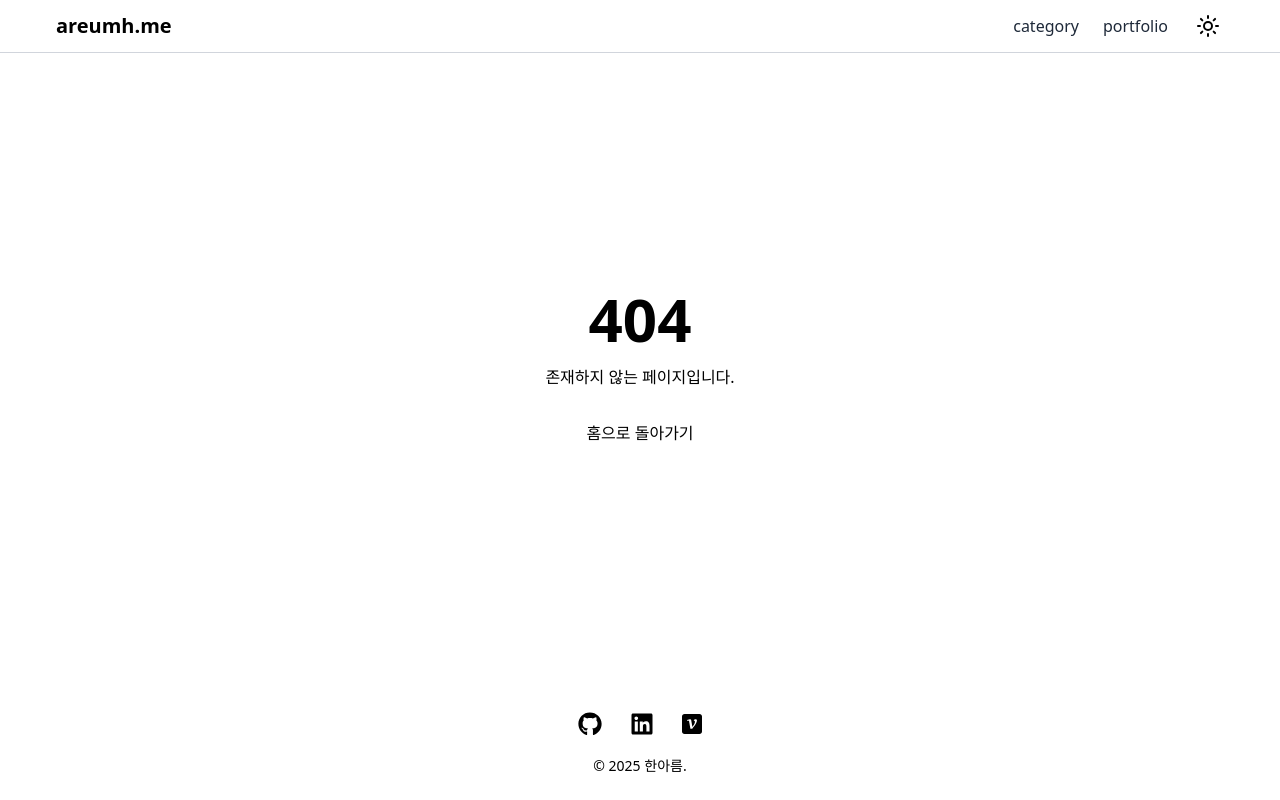
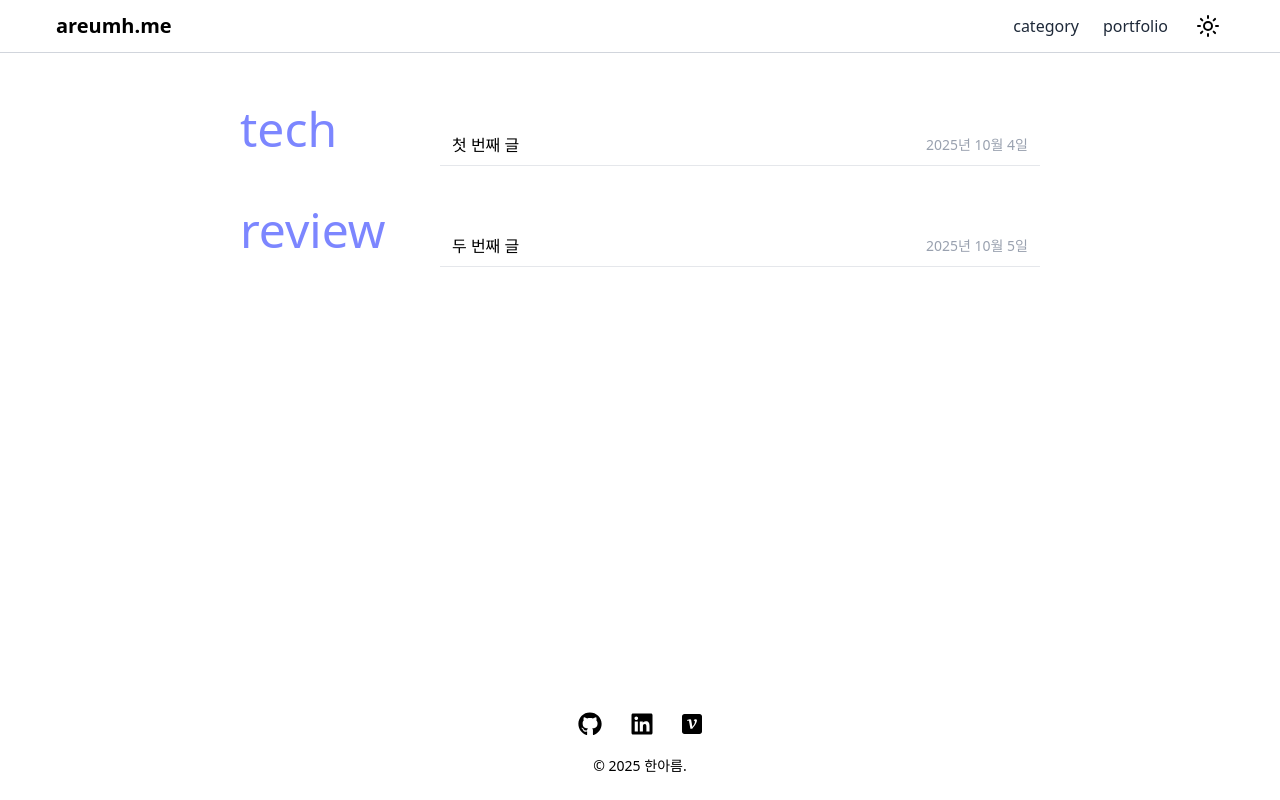
Before and after one commit to areumH/areumh-blog, a Next.js app: page /category in a window 1280 px wide. Before the commit this address had no page. Built offline with nearby package versions, Linux system fonts and the light colour scheme.

Commit message:
feat: 카테고리 페이지 구현

```diff
--- /dev/null
+++ b/app/category/page.tsx
@@ -0,0 +1,10 @@
+import CategoryPostList from '@/components/ui/CategoryPostList';
+
+export default function Category() {
+  return (
+    <div className="flex flex-col items-center gap-10 md:px-10 py-3 md:py-5">
+      <CategoryPostList category="tech" />
+      <CategoryPostList category="review" />
+    </div>
+  );
+}
--- a/app/page.tsx
+++ b/app/page.tsx
@@ -1,5 +1,5 @@
+import { getAllPosts } from '@/lib/post';
 import PostList from '@/components/ui/PostList';
-import { getAllPosts } from '@/lib/post';
 
 export default function Home() {
   const posts = getAllPosts();
--- a/app/post/[category]/[slug]/page.tsx
+++ b/app/post/[category]/[slug]/page.tsx
@@ -1,9 +1,10 @@
-import { PostBody } from '@/components/ui/PostBody';
+import { getAllPosts, getPostBySlug } from '@/lib/post';
 import PostHeader from '@/components/ui/PostHeader';
-import { getAllPosts, getPostBySlug } from '@/lib/post';
+import PostContent from '@/components/ui/PostContent';
 
 export async function generateStaticParams() {
   const posts = getAllPosts();
+
   return posts.map((post) => ({
     category: post.category,
     slug: post.slug,
@@ -18,7 +19,7 @@ export default async function Post({ params }: { params: Promise<{ category: str
     <div className="flex flex-col gap-4 md:gap-6 md:px-10 md:py-5">
       <PostHeader meta={meta} />
       <div className="border-t border-gray-200"></div>
-      <PostBody content={content} />
+      <PostContent content={content} />
     </div>
   );
 }
--- a/components/layout/Header.tsx
+++ b/components/layout/Header.tsx
@@ -1,7 +1,7 @@
 'use client';
 
 import Link from 'next/link';
-import ThemeToggle from '../ui/ThemeToggle';
+import ThemeToggle from '@/components/ui/ThemeToggle';
 
 export default function Header() {
   return (
--- /dev/null
+++ b/components/ui/CategoryPostItem.tsx
@@ -0,0 +1,25 @@
+import Link from 'next/link';
+import { ChevronRight } from 'lucide-react';
+import { Post } from '@/types';
+import { formatDate } from '@/utils/date';
+
+export default function CategoryPostItem({ post }: { post: Post }) {
+  const { title, date, category, slug } = post;
+
+  return (
+    <Link href={`/post/${category}/${slug}`}>
+      <div className="flex justify-between items-center px-3 py-2 gap-3 border-b border-gray-200 dark:border-gray-700 cursor-pointer group">
+        <div className="relative flex items-center group cursor-pointer">
+          <ChevronRight
+            size={18}
+            className="absolute left-0 text-indigo-400 opacity-0 group-hover:opacity-100 transition-opacity duration-200 "
+          />
+          <span className="ml-0 group-hover:ml-6 transition-all duration-200 truncate group-hover:text-indigo-400">
+            {title}
+          </span>
+        </div>
+        <div className="text-sm text-gray-400 whitespace-nowrap">{formatDate(date)}</div>
+      </div>
+    </Link>
+  );
+}
--- /dev/null
+++ b/components/ui/CategoryPostList.tsx
@@ -0,0 +1,17 @@
+import { getPostsByCategory } from '@/lib/post';
+import CategoryPostItem from '@/components/ui/CategoryPostItem';
+
+export default function CategoryPostList({ category }: { category: string }) {
+  const posts = getPostsByCategory(category);
+
+  return (
+    <div className="flex flex-col lg:flex-row justify-between w-full max-w-[800px]">
+      <div className="text-5xl text-indigo-400">{category}</div>
+      <div className="flex flex-col w-full max-w-[600px] mt-5">
+        {posts.map((post) => (
+          <CategoryPostItem key={post.slug} post={post} />
+        ))}
+      </div>
+    </div>
+  );
+}
--- a/components/ui/PostBody.tsx
+++ b/components/ui/PostContent.tsx
@@ -2,7 +2,7 @@ import { MDXRemote } from 'next-mdx-remote/rsc';
 import rehypePrettyCode from 'rehype-pretty-code';
 import remarkGfm from 'remark-gfm';
 
-export const PostBody = ({ content }: {content: string}) => {
+export default function PostContent({ content }: { content: string }) {
   return (
     <div className="prose prose-lg dark:prose-invert max-w-none">
       <MDXRemote
@@ -16,4 +16,4 @@ export const PostBody = ({ content }: {content: string}) => {
       />
     </div>
   );
-};
+}
--- a/components/ui/PostList.tsx
+++ b/components/ui/PostList.tsx
@@ -2,8 +2,8 @@
 
 import { Post } from '@/types';
 import { useSearchPosts } from '@/hooks/useSearchPosts';
-import SearchBar from './SearchBar';
-import PostItem from './PostItem';
+import SearchBar from '@/components/ui/SearchBar';
+import PostItem from '@/components/ui/PostItem';
 
 export default function PostList({ posts }: { posts: Post[] }) {
   const { searchValue, debouncedSearchValue, setSearchValue, filteredPosts } = useSearchPosts(posts);
```
